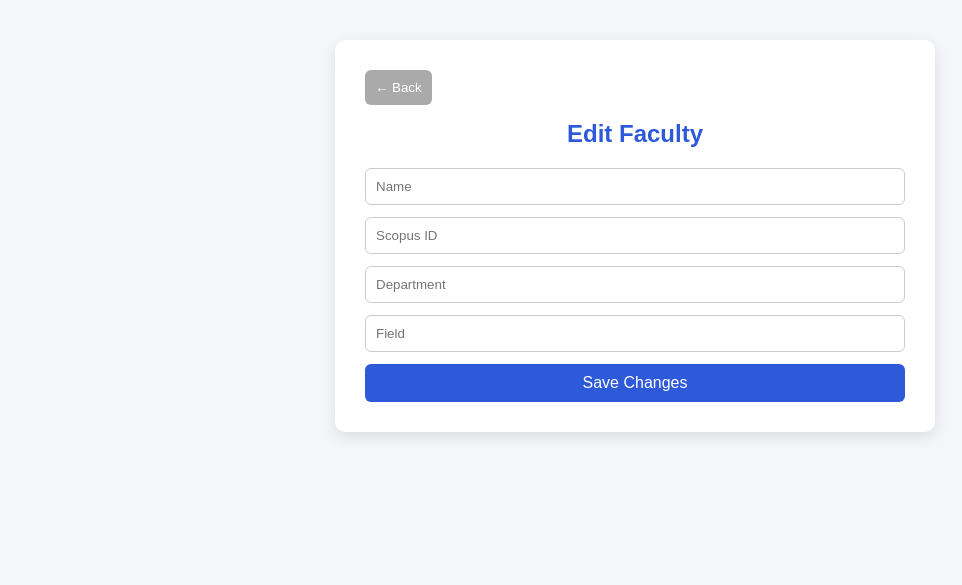
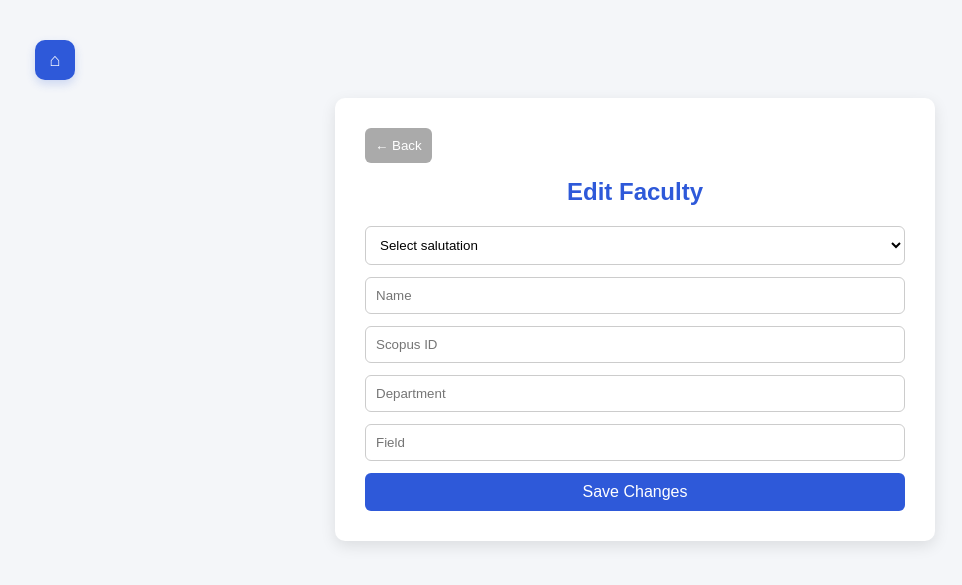
Before and after one commit to VDJ2824/WebD-Project-2026, a Django app: template app/templates/edit_faculty.html in a window 1280 px wide. Shown: the top 585 px of the page, without its empty margins (5-967 px from the left). Run offline with Django 4.2, Linux system fonts and the light colour scheme; the template is opened without the code that fills it, so the values that code supplies are empty; parts of the project's set-up code (start-up, migrations or seed data) failed here and were passed over.

Commit message:
Update edit_faculty.html

```diff
--- a/app/templates/edit_faculty.html
+++ b/app/templates/edit_faculty.html
@@ -18,6 +18,26 @@ body {
     padding: 40px;
 }
 
+.top-nav {
+    display:flex;
+    justify-content:flex-start;
+    margin-bottom:18px;
+}
+
+.home-link {
+    width:40px;
+    height:40px;
+    display:flex;
+    align-items:center;
+    justify-content:center;
+    border-radius:10px;
+    background:#2e59d9;
+    color:white;
+    text-decoration:none;
+    font-size:18px;
+    box-shadow:0 4px 10px rgba(46,89,217,0.2);
+}
+
 /* Container */
 .container {
     max-width: 600px;
@@ -36,15 +56,16 @@ h2 {
 }
 
 /* Inputs */
-input {
+input, select {
     width: 100%;
     padding: 10px;
     margin-bottom: 12px;
     border-radius: 6px;
     border: 1px solid #ccc;
+    background: white;
 }
 
-input:focus {
+input:focus, select:focus {
     border-color: #2e59d9;
     outline: none;
 }
@@ -78,6 +99,10 @@ input:focus {
 
 <body>
 
+<div class="top-nav">
+    <a href="{% url 'dashboard' %}" class="home-link" aria-label="Go to dashboard">⌂</a>
+</div>
+
 <div class="container">
 
     <!-- Back Button -->
@@ -90,6 +115,14 @@ input:focus {
     <form method="POST">
         {% csrf_token %}
 
+        <select name="salutation">
+            <option value="" {% if not faculty.salutation %}selected{% endif %}>Select salutation</option>
+            <option value="Dr." {% if faculty.salutation == 'Dr.' %}selected{% endif %}>Dr.</option>
+            <option value="Prof." {% if faculty.salutation == 'Prof.' %}selected{% endif %}>Prof.</option>
+            <option value="Mr." {% if faculty.salutation == 'Mr.' %}selected{% endif %}>Mr.</option>
+            <option value="Ms." {% if faculty.salutation == 'Ms.' %}selected{% endif %}>Ms.</option>
+            <option value="Mrs." {% if faculty.salutation == 'Mrs.' %}selected{% endif %}>Mrs.</option>
+        </select>
         <input name="name" value="{{ faculty.name }}" placeholder="Name" required>
         <input name="author_id" value="{{ faculty.author_id }}" placeholder="Scopus ID" required>
         <input name="department" value="{{ faculty.department }}" placeholder="Department">
```
